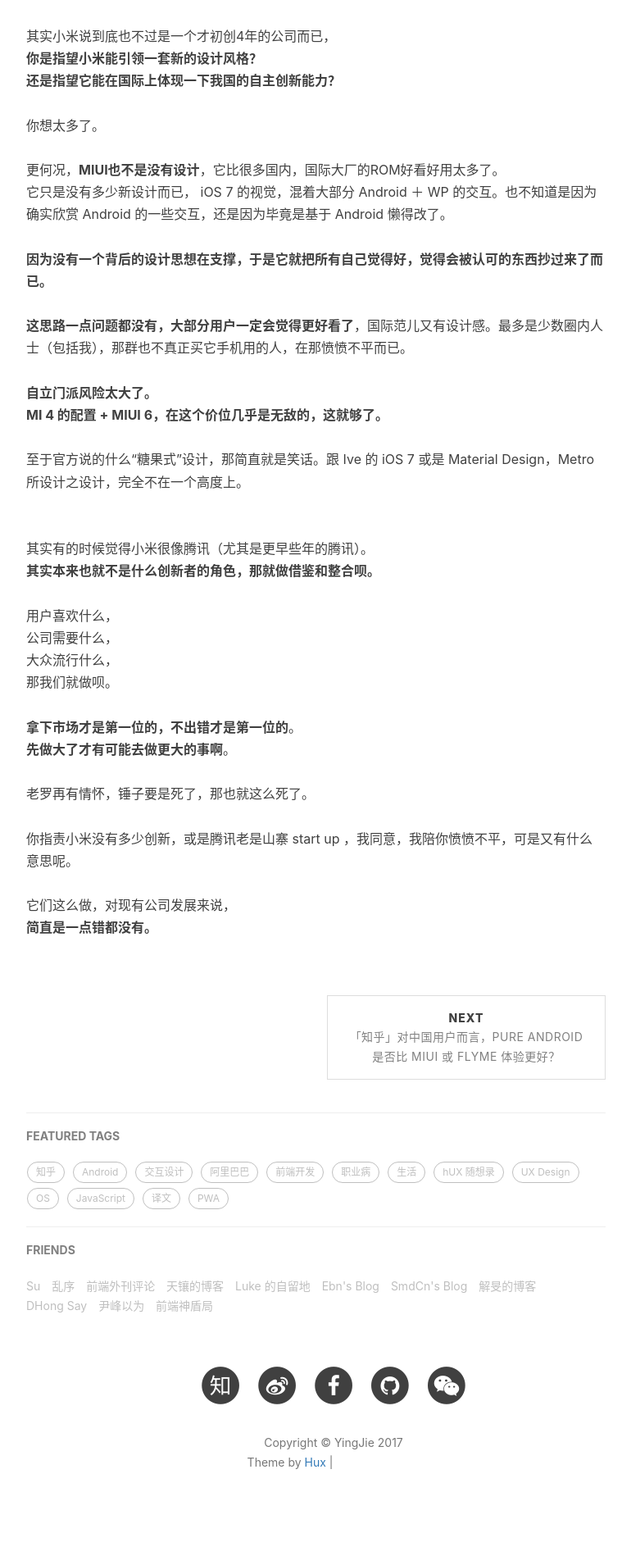
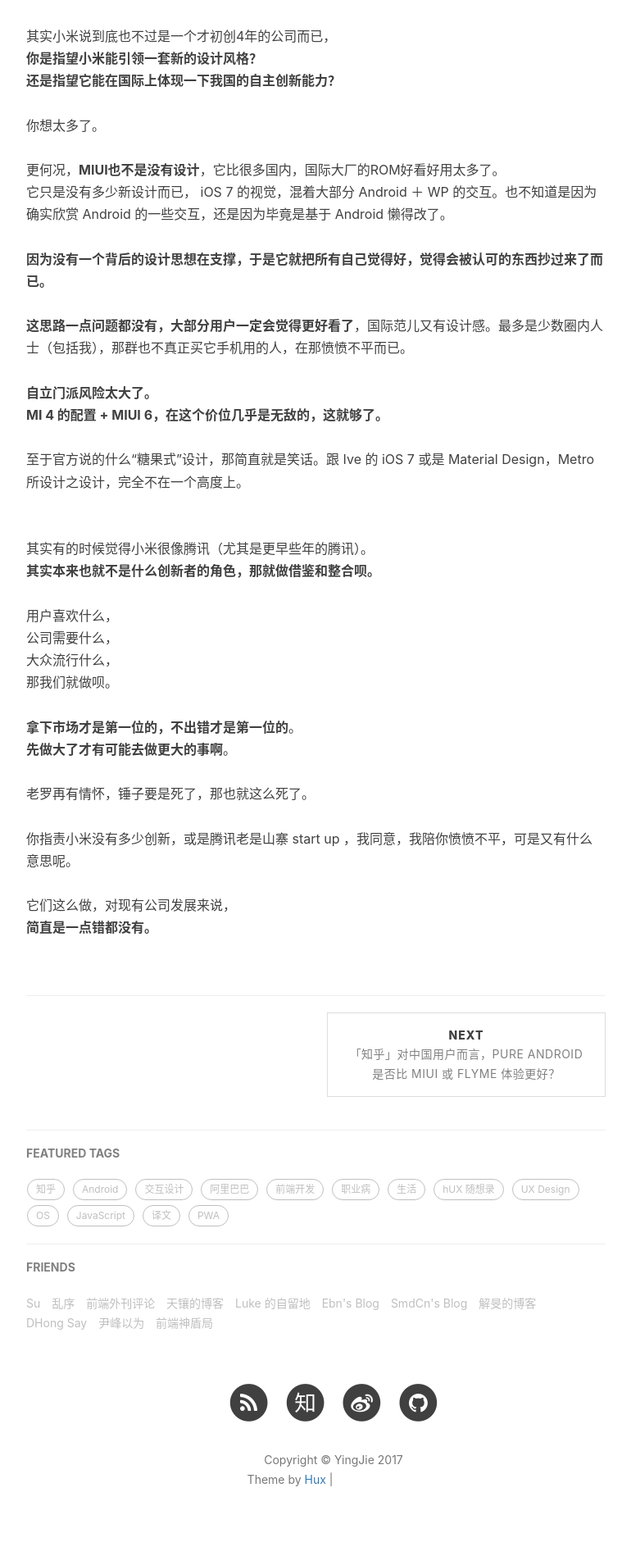
Before and after one commit to gyje/gyje.github.io-old, a Jekyll site: the page built from _posts/2014-08-16-miui6.markdown, in a window 1280 px wide. Shown: the part 732-2641 px from the top of the page at 82% size, without its empty margins (233-1003 px from the left). Built offline with Jekyll 4.4.1, drawn with Linux system fonts in a browser that asks for light colours; nearby versions of some CDN libraries; comment, search, counter and statistics services are not loaded; before the commit the page ends 2620 px from its top, so only the background shows below that; grey boxes are pictures that could not be loaded.

```diff
--- a/_config.yml
+++ b/_config.yml
@@ -9,15 +9,17 @@ url: "https://pushring0.github.io"              # your host, for absolute URL
 baseurl: ""                             # for example, '/blog' if your blog hosted on 'host/blog'
 
 
+timezone: CN  #这一行是为了让文章可以在当天显示
+
 
 # SNS settings
-RSS: false
+RSS: true
 weibo_username:    123
 zhihu_username:     123
 github_username:    123
 #twitter_username:  123
-facebook_username:  123
-weixin_username:  123
+#facebook_username:  123
+#weixin_username:  123
 # linkedin_username:  firstname-lastname-idxxxx
 
 
@@ -54,7 +56,7 @@ kramdown:
 # Duoshuo settings
 duoshuo_username: yingj
 # Share component is depend on Comment so we can NOT use share only.
-duoshuo_share: false                     # set to false if you want to use Comment without Sharing
+duoshuo_share: true                     # set to false if you want to use Comment without Sharing
 
 
 
--- a/_includes/footer.html
+++ b/_includes/footer.html
@@ -74,16 +74,6 @@
                             <span class="fa-stack fa-lg">
                                 <i class="fa fa-circle fa-stack-2x"></i>
                                 <i class="fa fa-linkedin fa-stack-1x fa-inverse"></i>
-                            </span>
-                        </a>
-                    </li>
-                    {% endif %}
-					{% if site.weixin_username %}
-                    <li>
-                        <a target="_blank" href="https://www.douban.com/{{ site.douban_username }}">
-                            <span class="fa-stack fa-lg">
-                                <i class="fa fa-circle fa-stack-2x"></i>
-                                <i class="fa fa-weixin fa-stack-1x fa-inverse"></i>
                             </span>
                         </a>
                     </li>
```
